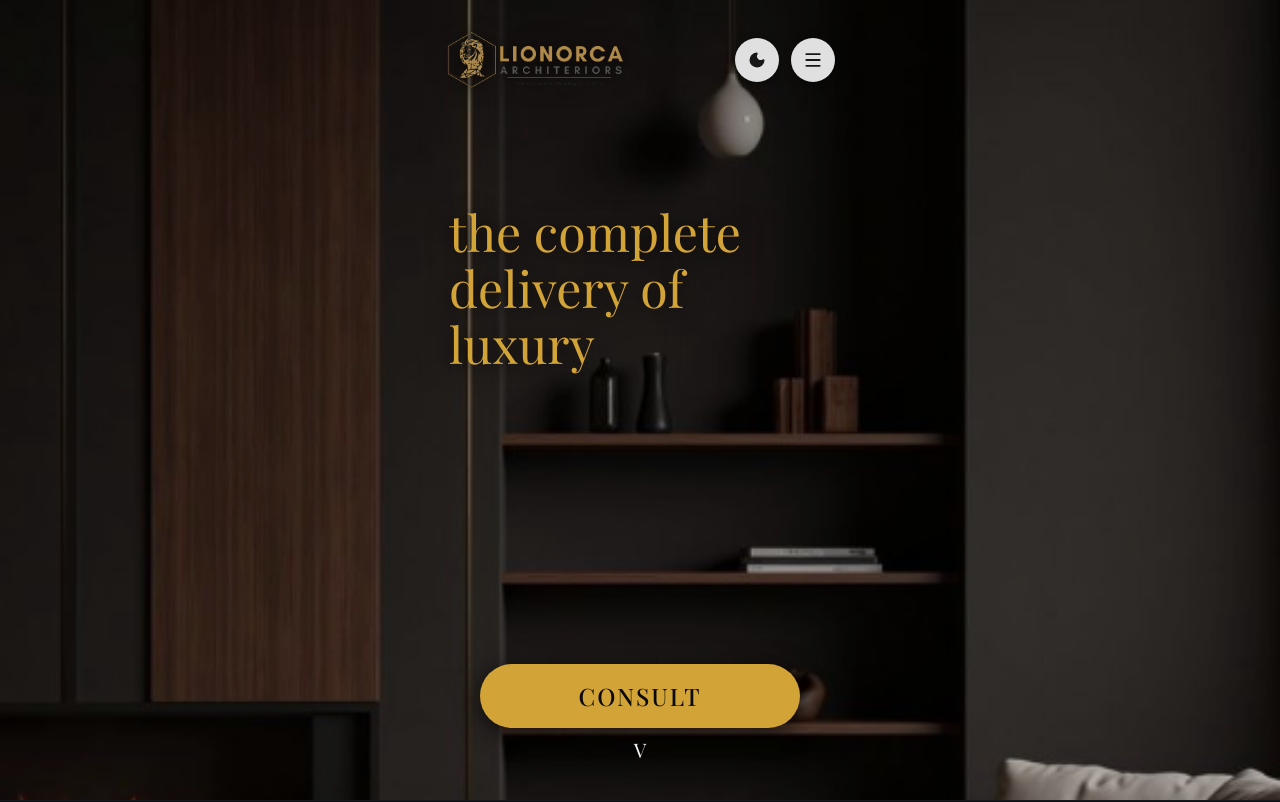
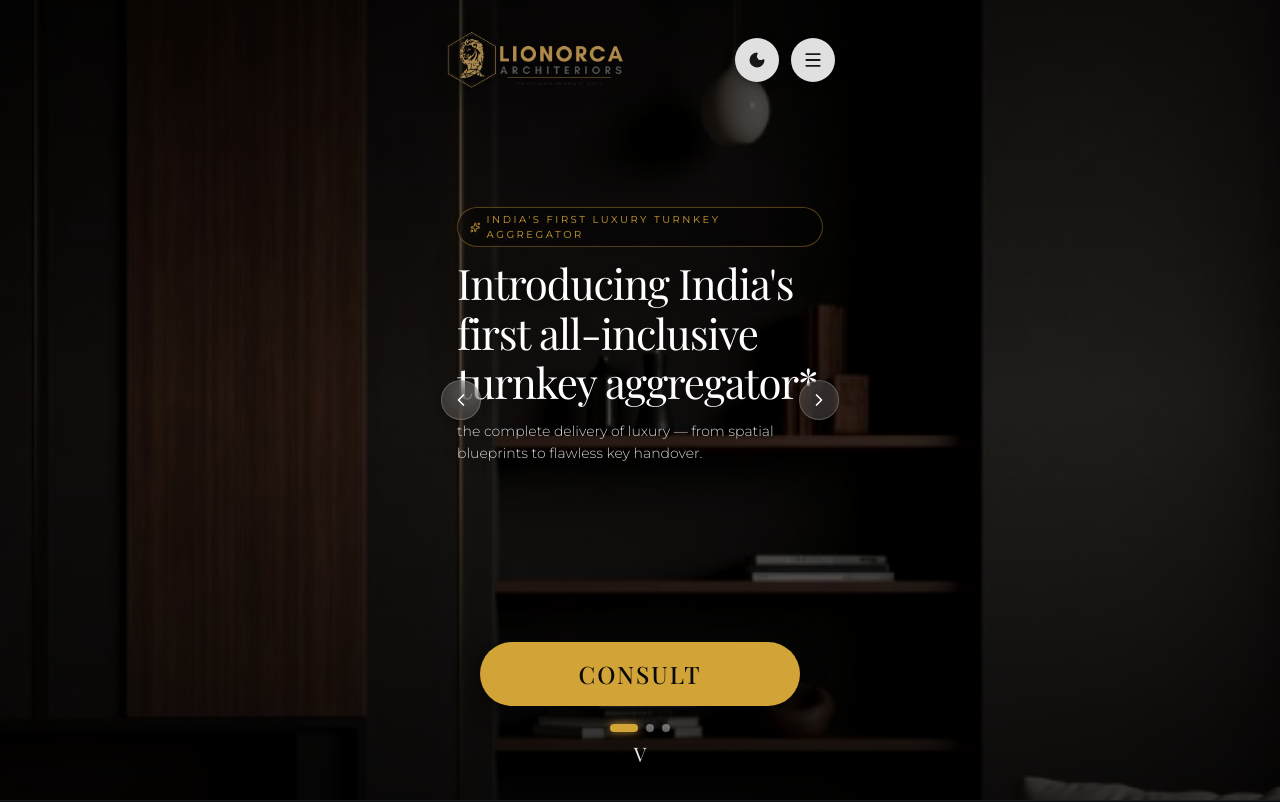
Before and after one commit to Manya-08102025/LIONORCA, a React (Vite) app: page / in a window 1280 px wide. Shown: the top 802 px of the page. Built offline with nearby package versions, Linux system fonts and the light colour scheme; a web font is replaced by a local one.

Commit message:
feat(hero): implement luxury interior carousel with sliding pictures and defining Lionorca quotes

```diff
--- a/src/components/Hero.jsx
+++ b/src/components/Hero.jsx
@@ -1,10 +1,55 @@
-import { useState, useEffect } from 'react'
+import { useState, useEffect, useRef } from 'react'
 import { useTheme } from '../hooks/useTheme'
-import { Sun, Moon, Menu, X, Sparkles, MapPin, Phone } from 'lucide-react'
+import { Sun, Moon, Menu, X, ChevronLeft, ChevronRight, Sparkles, MapPin, Phone } from 'lucide-react'
+
+const SLIDES = [
+  {
+    id: 1,
+    image: '/images/hero-bg.png',
+    tag: "INDIA'S FIRST LUXURY TURNKEY AGGREGATOR",
+    quote: "Introducing India's first all-inclusive turnkey aggregator*",
+    description: "the complete delivery of luxury — from spatial blueprints to flawless key handover.",
+    ctaText: "CONSULT",
+    action: "consult",
+  },
+  {
+    id: 2,
+    image: '/images/hero-kitchen.jpg',
+    tag: "SINGLE POINT OF ACCOUNTABILITY",
+    quote: "Eliminating 50+ vendors. One accountable partner.",
+    description: "Where bespoke architecture meets surgical construction precision for ₹1Cr+ residences.",
+    ctaText: "THE TURNKEY ADVANTAGE",
+    action: "turnkey",
+  },
+  {
+    id: 3,
+    image: '/images/hero-bedroom.jpg',
+    tag: "CURATED REGIONAL ARCHITECTS",
+    quote: "Home to Indore's most exclusive bespoke interiors.",
+    description: "Handpicked regional architects paired with end-to-end execution and locked milestone pricing.",
+    ctaText: "EXPLORE ARCHITECTS",
+    action: "architects",
+  },
+]
 
 export default function Hero({ onOpenConsult }) {
   const { isDark, toggleTheme } = useTheme()
+  const [currentSlide, setCurrentSlide] = useState(0)
   const [menuOpen, setMenuOpen] = useState(false)
+  const [isPaused, setIsPaused] = useState(false)
+
+  // Touch swipe support
+  const touchStartX = useRef(0)
+  const touchEndX = useRef(0)
+
+  // Auto-slide every 5.5 seconds
+  useEffect(() => {
+    if (isPaused) return
+    const interval = setInterval(() => {
+      setCurrentSlide((prev) => (prev + 1) % SLIDES.length)
+    }, 5500)
+    return () => clearInterval(interval)
+  }, [isPaused])
 
   // Prevent background scrolling when menu drawer is open
   useEffect(() => {
@@ -18,56 +63,102 @@ export default function Hero({ onOpenConsult }) {
     }
   }, [menuOpen])
 
+  const nextSlide = () => {
+    setCurrentSlide((prev) => (prev + 1) % SLIDES.length)
+  }
+
+  const prevSlide = () => {
+    setCurrentSlide((prev) => (prev - 1 + SLIDES.length) % SLIDES.length)
+  }
+
+  const handleTouchStart = (e) => {
+    touchStartX.current = e.targetTouches[0].clientX
+  }
+
+  const handleTouchMove = (e) => {
+    touchEndX.current = e.targetTouches[0].clientX
+  }
+
+  const handleTouchEnd = () => {
+    if (touchStartX.current - touchEndX.current > 50) {
+      // Swipe left -> Next
+      nextSlide()
+    }
+    if (touchStartX.current - touchEndX.current < -50) {
+      // Swipe right -> Prev
+      prevSlide()
+    }
+  }
+
+  const handleCtaClick = (action) => {
+    if (action === 'consult') {
+      onOpenConsult()
+    } else if (action === 'turnkey') {
+      const el = document.getElementById('turnkey')
+      if (el) el.scrollIntoView({ behavior: 'smooth' })
+    } else if (action === 'architects') {
+      const el = document.getElementById('architects')
+      if (el) el.scrollIntoView({ behavior: 'smooth' })
+    }
+  }
+
   return (
-    <section className="relative w-full h-screen h-[100dvh] overflow-hidden select-none bg-[#0a0a0a]">
+    <section
+      className="relative w-full h-screen h-[100dvh] overflow-hidden select-none bg-[#0a0a0a]"
+      onMouseEnter={() => setIsPaused(true)}
+      onMouseLeave={() => setIsPaused(false)}
+      onTouchStart={handleTouchStart}
+      onTouchMove={handleTouchMove}
+      onTouchEnd={handleTouchEnd}
+    >
       {/* =========================================================================
-          BACKGROUND: AUTHENTIC ARCHITERIORS RESIDENCE INTERIOR
-          - Full-bleed vertical image provided by user (hero-bg.png)
-          - Supports smooth Day/Night theme ambiance lighting transition
+          BACKGROUND SLIDES WITH CROSSFADE
       ========================================================================= */}
       <div className="absolute inset-0 z-0 overflow-hidden pointer-events-none">
-        <img
-          src="/images/hero-bg.png"
-          alt="Lionorca Architeriors Luxury Interior"
-          className={`absolute inset-0 w-full h-full object-cover object-center transition-all duration-700 ease-in-out ${
-            isDark ? 'brightness-100 contrast-100' : 'brightness-110 contrast-95'
-          }`}
-          loading="eager"
-          decoding="async"
-        />
+        {SLIDES.map((slide, index) => (
+          <div
+            key={slide.id}
+            className={`absolute inset-0 transition-opacity duration-1000 ease-in-out ${
+              index === currentSlide ? 'opacity-100 z-10' : 'opacity-0 z-0'
+            }`}
+          >
+            <img
+              src={slide.image}
+              alt={slide.quote}
+              className={`w-full h-full object-cover object-center transform transition-transform duration-7000 ease-out ${
+                index === currentSlide ? 'scale-105' : 'scale-100'
+              } ${isDark ? 'brightness-[0.88] contrast-105' : 'brightness-100 contrast-95'}`}
+              loading={index === 0 ? 'eager' : 'lazy'}
+            />
 
-        {/* Ambient lighting overlay for daylight vs twilight mood */}
-        <div
-          className={`absolute inset-0 transition-opacity duration-700 pointer-events-none ${
-            isDark ? 'bg-black/20' : 'bg-amber-100/10'
-          }`}
-        />
+            {/* Subtle multi-layer gradient overlay to guarantee text legibility */}
+            <div className="absolute inset-0 bg-gradient-to-b from-black/60 via-black/35 to-black/75" />
+          </div>
+        ))}
       </div>
 
       {/* =========================================================================
-          MOBILE CANVAS INNER CONTAINER (Strictly 9:16 mobile framing)
+          MOBILE CANVAS CONTAINER (Strictly 9:16 mobile framing)
       ========================================================================= */}
-      <div className="relative z-10 w-full h-full max-w-[430px] mx-auto flex flex-col justify-between">
+      <div className="relative z-20 w-full h-full max-w-[430px] mx-auto flex flex-col justify-between">
         {/* -----------------------------------------------------------------------
             1. HEADER / NAVIGATION (Absolute Top)
             - Left: Authentic Lionorca Architeriors Logo
-            - Right: Two Circular Buttons (Dark Mode Toggle + Contents Drawer)
+            - Right: Two Solid Circular Buttons (Dark Mode & Contents)
         ----------------------------------------------------------------------- */}
-        <div className="flex justify-between items-center w-full px-5 pt-7 absolute top-0 left-0 z-20">
-          {/* Left Side: Lionorca Architeriors Brand Logo */}
+        <div className="flex justify-between items-center w-full px-5 pt-7 absolute top-0 left-0 z-30">
+          {/* Brand Logo */}
           <a href="#" className="block select-none hover:opacity-95 transition-opacity">
             <img
               src="/images/logo-transparent.png"
               alt="LIONORCA ARCHITERIORS - the complete delivery of luxury"
               className="h-14 sm:h-16 w-auto max-w-[210px] sm:max-w-[240px] object-contain drop-shadow-[0_2px_10px_rgba(0,0,0,0.85)]"
               onError={(e) => {
-                // Fallback in case of image load delay
                 e.target.style.display = 'none'
                 const fallback = document.getElementById('logo-text-fallback')
                 if (fallback) fallback.style.display = 'flex'
               }}
             />
-            {/* Fallback Typographical Logo */}
             <div id="logo-text-fallback" className="hidden flex-col">
               <span className="font-serif text-2xl tracking-[0.22em] font-medium text-[#D2A337] uppercase leading-none">
                 LIONORCA
@@ -78,14 +169,14 @@ export default function Hero({ onOpenConsult }) {
             </div>
           </a>
 
-          {/* Right Side: Two Solid Circular Buttons (Dark Mode & Contents) */}
+          {/* Right Side Controls */}
           <div className="flex items-center gap-3">
-            {/* Button 1 (Left Circle): Dark / Light Mode Toggle */}
+            {/* Button 1: Dark Mode Toggle */}
             <button
               onClick={toggleTheme}
               type="button"
               aria-label={isDark ? 'Switch to Light Mode' : 'Switch to Dark Mode'}
-              title={isDark ? 'Dark Mode Active (Click for Light)' : 'Light Mode Active (Click for Dark)'}
+              title={isDark ? 'Dark Mode Active' : 'Light Mode Active'}
               className="w-10 h-10 sm:w-11 sm:h-11 rounded-full bg-[#E0E0E0] hover:bg-white text-neutral-900 flex items-center justify-center transition-all duration-300 cursor-pointer shadow-[0_2px_10px_rgba(0,0,0,0.4)] active:scale-95"
             >
               {isDark ? (
@@ -95,7 +186,7 @@ export default function Hero({ onOpenConsult }) {
               )}
             </button>
 
-            {/* Button 2 (Right Circle): Contents / Hamburger Menu */}
+            {/* Button 2: Contents Drawer */}
             <button
               onClick={() => setMenuOpen(true)}
               type="button"
@@ -109,39 +200,93 @@ export default function Hero({ onOpenConsult }) {
         </div>
 
         {/* -----------------------------------------------------------------------
-            2. MAIN TYPOGRAPHY / TAGLINE (Center Left)
-            - Exact 3-line break: "the complete \n delivery of \n luxury"
-            - Serif typography in warm golden ochre (#D2A337)
-            - Positioned over dark shelving and wood paneling
+            LEFT & RIGHT SLIDER NAVIGATION ARROWS
         ----------------------------------------------------------------------- */}
-        <div className="absolute top-[36%] -translate-y-1/2 left-0 w-full px-6 z-10 pointer-events-none">
-          <h1 className="font-serif text-[42px] xs:text-[46px] sm:text-[50px] font-normal text-[#D2A337] text-left leading-[1.12] tracking-normal drop-shadow-[0_2px_12px_rgba(0,0,0,0.95)] select-none">
-            the complete<br />
-            delivery of<br />
-            luxury
-          </h1>
+        <button
+          onClick={prevSlide}
+          type="button"
+          aria-label="Previous Slide"
+          className="absolute left-3 sm:left-4 top-1/2 -translate-y-1/2 z-30 w-9 h-9 sm:w-10 sm:h-10 rounded-full bg-white/15 hover:bg-white/30 backdrop-blur-md text-white flex items-center justify-center transition-all cursor-pointer active:scale-90 shadow-md border border-white/20"
+        >
+          <ChevronLeft size={20} className="stroke-[2]" />
+        </button>
+
+        <button
+          onClick={nextSlide}
+          type="button"
+          aria-label="Next Slide"
+          className="absolute right-3 sm:right-4 top-1/2 -translate-y-1/2 z-30 w-9 h-9 sm:w-10 sm:h-10 rounded-full bg-white/15 hover:bg-white/30 backdrop-blur-md text-white flex items-center justify-center transition-all cursor-pointer active:scale-90 shadow-md border border-white/20"
+        >
+          <ChevronRight size={20} className="stroke-[2]" />
+        </button>
+
+        {/* -----------------------------------------------------------------------
+            2. MAIN TYPOGRAPHY / QUOTE CONTENT (Center Area)
+        ----------------------------------------------------------------------- */}
+        <div className="absolute top-[42%] -translate-y-1/2 left-0 w-full px-7 sm:px-8 z-20 text-left">
+          {SLIDES.map((slide, index) => {
+            if (index !== currentSlide) return null
+            return (
+              <div
+                key={slide.id}
+                className="animate-in fade-in slide-in-from-bottom-3 duration-500 flex flex-col items-start"
+              >
+                {/* Pill Tag */}
+                <div className="inline-flex items-center gap-1.5 px-3 py-1 rounded-full mb-3 bg-black/40 border border-[#D2A337]/40 text-[#D2A337] text-[10px] font-sans tracking-[0.25em] uppercase backdrop-blur-md">
+                  <Sparkles size={11} />
+                  <span>{slide.tag}</span>
+                </div>
+
+                {/* Primary Quote / Tagline */}
+                <h1 className="font-serif text-3xl xs:text-4xl sm:text-[42px] font-normal text-white text-left leading-[1.18] tracking-tight drop-shadow-[0_2px_14px_rgba(0,0,0,0.95)] mb-3">
+                  {slide.quote}
+                </h1>
+
+                {/* Subtitle / Definition */}
+                <p className="font-sans text-xs sm:text-sm text-neutral-300 font-light leading-relaxed max-w-sm drop-shadow-[0_1px_6px_rgba(0,0,0,0.9)]">
+                  {slide.description}
+                </p>
+              </div>
+            )
+          })}
         </div>
 
         {/* -----------------------------------------------------------------------
-            3. CALL TO ACTION & SCROLL CHEVRON (Absolute Bottom)
-            - Wide solid gold pill button with "CONSULT" in serif all caps
-            - Thin white "V" scroll indicator underneath
+            3. CALL TO ACTION, PAGINATION DOTS & SCROLL INDICATOR (Bottom Area)
         ----------------------------------------------------------------------- */}
-        <div className="absolute bottom-9 left-0 w-full flex flex-col items-center gap-3 z-10 px-6">
+        <div className="absolute bottom-8 left-0 w-full flex flex-col items-center gap-3.5 z-20 px-6">
+          {/* Active Slide CTA Button */}
           <button
-            onClick={onOpenConsult}
+            onClick={() => handleCtaClick(SLIDES[currentSlide].action)}
             type="button"
-            aria-label="Consult with Lionorca Architeriors"
-            className="w-[84%] max-w-[340px] py-4 rounded-full bg-[#D2A337] hover:bg-[#c2932b] active:scale-95 text-neutral-950 font-serif font-medium text-2xl tracking-[0.08em] uppercase transition-all duration-300 shadow-[0_4px_25px_rgba(0,0,0,0.7)] cursor-pointer text-center"
+            aria-label={SLIDES[currentSlide].ctaText}
+            className="w-[84%] max-w-[340px] py-4 rounded-full bg-[#D2A337] hover:bg-[#c2932b] active:scale-95 text-neutral-950 font-serif font-medium text-xl sm:text-2xl tracking-[0.08em] uppercase transition-all duration-300 shadow-[0_4px_25px_rgba(0,0,0,0.7)] cursor-pointer text-center"
           >
-            CONSULT
+            {SLIDES[currentSlide].ctaText}
           </button>
+
+          {/* Carousel Pagination Dots */}
+          <div className="flex items-center gap-2 pt-1">
+            {SLIDES.map((slide, index) => (
+              <button
+                key={slide.id}
+                onClick={() => setCurrentSlide(index)}
+                type="button"
+                aria-label={`Go to slide ${index + 1}`}
+                className={`transition-all duration-300 rounded-full cursor-pointer ${
+                  index === currentSlide
+                    ? 'w-7 h-2 bg-[#D2A337] shadow-[0_0_8px_rgba(210,163,55,0.8)]'
+                    : 'w-2 h-2 bg-white/40 hover:bg-white/70'
+                }`}
+              />
+            ))}
+          </div>
 
           {/* Minimalist White "V" Scroll Indicator */}
           <a
             href="#turnkey"
             aria-label="Scroll to explore contents"
-            className="text-white/95 hover:text-white transition-colors cursor-pointer text-xl font-serif font-light leading-none animate-bounce pt-1"
+            className="text-white/90 hover:text-white transition-colors cursor-pointer text-xl font-serif font-light leading-none animate-bounce pt-0.5"
           >
             V
           </a>
```
Also changed, not shown: public/images/hero-bedroom.jpg (added), public/images/hero-kitchen.jpg (added).
